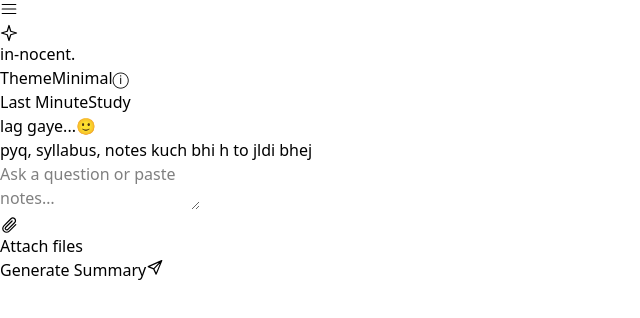
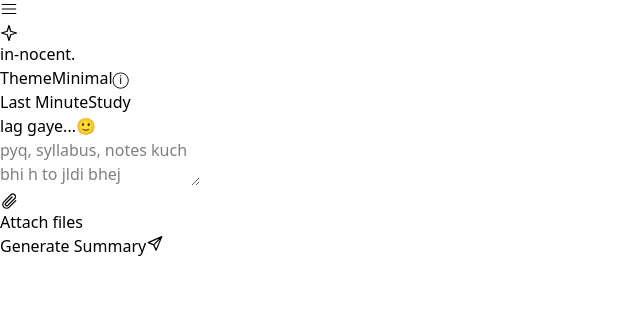
Before and after one commit to garima30-p/exam_prep, a React (Vite) app: page / in a window 1280 px wide. Shown: the top 318 px of the page, without its empty margins (0-640 px from the left). Built offline with nearby package versions, Linux system fonts and the light colour scheme.

Commit message:
reset the ui

```diff
--- a/src/main.tsx
+++ b/src/main.tsx
@@ -840,8 +840,7 @@ export function App({api=demoApi}:{api?:ExamApi}) {
     </aside>
     <main id="main" className={'wrap '+(workspaceResult?'workspace':'landing')}>
       {modeButtons('Preparation mode')}
-      <ThemeHero {...theme} headline={mode==='last-minute'?'lag gaye...🙂':'is baar to phod denge'}
-        description="pyq, syllabus, notes kuch bhi h to jldi bhej" compact={workspaceResult}/>
+      <ThemeHero {...theme} headline={mode==='last-minute'?'lag gaye...🙂':'is baar to phod denge'} compact={workspaceResult}/>
       <div className="exam-overview">
         {(context.subject||book?.subject||mode==='last-minute'&&context.minutes>0)&&<p className="summary">{[context.subject||book?.subject,mode==='last-minute'&&context.minutes?context.minutes+' min available':''].filter(Boolean).join(' · ')}</p>}
         {!busy&&reviewDocuments.length>0&&<button className="link review-notice" onClick={()=>infoDialog.current?.showModal()}>⚠ {reviewLabel}</button>}
@@ -938,7 +937,7 @@ export function App({api=demoApi}:{api?:ExamApi}) {
           <label htmlFor="prompt" className="sr-only">Ask a question or paste notes</label>
           <textarea ref={workspaceInput} id="prompt" value={draft} onChange={event=>setDraft(event.target.value)}
             onKeyDown={event=>{if(event.key==='Enter'&&!event.shiftKey&&!event.nativeEvent.isComposing&&event.keyCode!==229){event.preventDefault();submitMessage();}}}
-            placeholder={needsTime&&mode==='last-minute'?'How many minutes can you study?':'Ask a question or paste notes…'} rows={2} maxLength={8000}/>
+            placeholder={needsTime&&mode==='last-minute'?'How many minutes can you study?':'pyq, syllabus, notes kuch bhi h to jldi bhej'} rows={2} maxLength={8000}/>
           {files.length>0 && <ul className="files">{files.map(item=><li key={item.id}><Icon name="file"/><span title={item.file.name}>{item.file.name}</span><select disabled={busy} aria-label={'Type for '+item.file.name} value={item.kind} onChange={e=>modifyFile(item.id,e.target.value)}>{['Unclassified','Syllabus','Past paper','Notes','Administrative','Unreadable'].map(k=><option key={k}>{k}</option>)}</select><button disabled={busy} type="button" className="icon-btn" aria-label={'Remove '+item.file.name} onClick={()=>modifyFile(item.id)}><Icon name="close"/></button></li>)}</ul>}
           <div className="composer-actions">
             <input hidden ref={input} type="file" accept={acceptedDocuments} multiple onChange={(e:ChangeEvent<HTMLInputElement>)=>{attachment(e.target.files);e.target.value='';}}/>
--- a/src/style.css
+++ b/src/style.css
@@ -8,6 +8,7 @@
   --ink: #242628;
   --page: #f7f7f5;
   --muted: #575c62;
+  --hint-text: #575c62;
   --line: #d6d7d4;
   --surface: #fff;
   --subtle: #eeefec;
@@ -60,10 +61,9 @@ button:disabled{opacity:.55;cursor:default}
 .link:hover{text-decoration:underline}
 #root{display:flex;flex-direction:column;min-height:100dvh}
 .landing,.workspace{position:relative;display:flex;flex:1;flex-direction:column}
-.hero{text-align:center;padding:clamp(2rem,7vw,4.5rem) 0 1.3rem}
-.workspace .hero{padding-top:2.75rem}
-.hero h1{font-size:clamp(2.25rem,7vw,4.5rem);font-weight:650;letter-spacing:-.065em;line-height:1.06;margin:0}
-.hero em{color:var(--accent);font-style:normal}
+.hero{position:relative;text-align:center;padding-bottom:.75rem}
+.hero h1{color:var(--hint-text);font-size:clamp(1rem,3.5vw,1.25rem);font-weight:400;line-height:1.4;margin:0}
+[data-theme^="anime-"]{--hint-text:#c7c7c7}
 .footer{justify-content:center}
 .setup{max-width:780px;margin:auto}
 .composer,.coverage,.followup{background:var(--surface);border:1px solid var(--line);border-radius:var(--radius);padding:1.1rem}
@@ -157,17 +157,6 @@ dialog::backdrop{background:var(--backdrop)}
 [data-theme="anime-demon-slayer"] body{background:repeating-linear-gradient(46deg,transparent 0 16px,#ff705508 17px 19px,transparent 20px 38px),linear-gradient(145deg,#301b21,transparent 60%)}
 [data-theme="anime-aot"] body{background:repeating-linear-gradient(0deg,transparent 0 28px,#e3ce9709 29px 30px),linear-gradient(122deg,#303b30,transparent 57%)}
 [data-theme="cute"] body{background:radial-gradient(ellipse 38rem 24rem at 18% 12rem,#e3dcff,transparent),radial-gradient(ellipse 35rem 22rem at 86% 10rem,#ffd4e4,transparent),linear-gradient(125deg,#fff1dc,transparent 55%)}
-.hero{position:relative}
-.hero-anime{
-  display:grid;grid-template-columns:minmax(0,.85fr) minmax(0,1fr);align-items:center;
-  min-height:clamp(260px,32vw,360px);text-align:left;gap:clamp(.5rem,4vw,3rem);
-  padding:1rem 0;margin-bottom:1rem;
-}
-.hero-anime h1{font-size:clamp(2.5rem,8vw,7rem);line-height:.87}
-.hero-anime h1 em{display:block}
-[data-theme="anime-jjk"] .hero h1{font-style:italic;font-weight:900;text-shadow:0 0 35px #a967ff57}
-[data-theme="anime-demon-slayer"] .hero h1{font-family:Georgia,serif;font-style:italic;letter-spacing:-.05em}
-[data-theme="anime-aot"] .hero h1{font-family:"Arial Narrow","Franklin Gothic Medium",sans-serif;font-weight:900;text-transform:uppercase;letter-spacing:-.065em}
 .character-scene{position:relative;display:grid;place-items:center;isolation:isolate;overflow:hidden;margin:0;min-height:clamp(210px,29vw,340px)}
 .character-portrait{position:relative;width:min(78%,310px);margin:1rem 0;border:1px solid var(--accent);border-radius:var(--radius);overflow:hidden;background:var(--surface);box-shadow:0 0 22px var(--aura-glow);animation:portrait-arrival .24s ease-out both}
 .character-image,.character-fallback{display:block;width:100%;height:auto;aspect-ratio:1;object-fit:contain}
@@ -197,9 +186,6 @@ dialog::backdrop{background:var(--backdrop)}
 [data-theme="anime-aot"] .primary:hover:not(:disabled){box-shadow:inset 0 0 0 2px #ffffff65}
 [data-theme="anime-aot"] :is(.primary,.secondary){border-radius:2px;letter-spacing:.05em}
 [data-theme="cute"]{font-family:ui-rounded,"Trebuchet MS","Segoe UI",sans-serif}
-.hero-cute{padding-bottom:.15rem}
-.hero-cute h1{font-weight:800;letter-spacing:-.05em}
-.hero-cute h1 em{font-family:Georgia,serif;font-weight:400;font-style:italic}
 .cute-desk{display:flex;align-items:end;justify-content:center;gap:clamp(.35rem,4vw,1.6rem);margin:.35rem auto 0}
 .desk-prop{position:relative;width:clamp(62px,16vw,113px);border:0;background:transparent;padding:0;transform-origin:center bottom;touch-action:manipulation}
 .desk-prop[data-prop="kitty"]{width:clamp(92px,22vw,152px)}
@@ -251,8 +237,6 @@ dialog::backdrop{background:var(--backdrop)}
 .study-aura-pulse{position:absolute;inset:0;z-index:-1;border:2px solid var(--accent);border-radius:var(--radius);animation:study-aura .65s ease-out both}
 @keyframes study-aura{from{opacity:.8;transform:scale(.9);box-shadow:0 0 12px var(--aura-glow)}to{opacity:0;transform:scale(1.55)}}
 @media(max-width:550px){
-  .hero-anime,.workspace .hero-anime{grid-template-columns:1fr;text-align:center;padding:1.5rem 0 .3rem}
-  .hero-anime h1 em{display:inline}
   .character-scene{min-height:190px}
   .character-portrait{width:min(64%,210px)}
   .character-options{grid-template-columns:repeat(3,minmax(0,1fr))}
@@ -359,6 +343,7 @@ dialog::backdrop{background:var(--backdrop)}
 .unified-composer{position:sticky;margin-block:auto 0;padding-top:.65rem;bottom:var(--composer-inset,0px);z-index:3;padding-bottom:max(.55rem,env(safe-area-inset-bottom));background:var(--page)}
 .unified-composer .composer{padding:.7rem}
 .unified-composer textarea{margin:0 0 .45rem;padding:.25rem;min-height:3rem;max-height:26dvh;font-size:1rem}
+.unified-composer textarea::placeholder{color:var(--hint-text);opacity:1}
 .unified-composer .primary.icon-btn{min-width:44px;min-height:44px}
 .unified-composer .files{max-height:8rem;overflow:auto;margin:.3rem 0}
 .message-actions,.discussion-context{display:flex;align-items:center;gap:.55rem}
@@ -366,9 +351,6 @@ dialog::backdrop{background:var(--backdrop)}
 .discussion-context span{min-width:0;overflow-wrap:anywhere}
 .discussion-context button{flex:none}
 .exam-settings{padding:.25rem .3rem}
-.hero p{color:var(--muted);margin:.65rem 0 0;font-size:.95rem}
-.hero.hero-compact,.workspace .hero.hero-compact{padding:.35rem 0 .7rem}
-.hero-compact h1{font-size:clamp(1.55rem,5vw,2.4rem)}
 .jump-latest{position:absolute;inset:auto .8rem .6rem auto;box-shadow:0 2px 8px #0002}
 .coach-answer{line-height:1.65;overflow-wrap:anywhere}
 .coach-answer h1,.coach-answer h2,.coach-answer h3,.coach-answer h4,.coach-answer h5,.coach-answer h6{font-size:1.06rem;line-height:1.35;font-weight:750;margin:.85rem 0 .25rem}
--- a/src/themes.tsx
+++ b/src/themes.tsx
@@ -183,13 +183,10 @@ function Sticker({ asset, label }: typeof props[number]) {
   </button>;
 }
 
-export function ThemeHero({theme,anime,character,transition,headline,description,compact}:Pick<ReturnType<typeof useTheme>,
-  'theme'|'anime'|'character'|'transition'>&{headline:string;description:string;compact:boolean}) {
-  return <section className={'hero'+(compact?' hero-compact':anime?' hero-anime':theme==='cute'?' hero-cute':'')}>
-    <div>
-      <h1>{headline}</h1>
-      <p>{description}</p>
-    </div>
+export function ThemeHero({theme,anime,character,transition,headline,compact}:Pick<ReturnType<typeof useTheme>,
+  'theme'|'anime'|'character'|'transition'>&{headline:string;compact:boolean}) {
+  return <section className="hero">
+    <h1>{headline}</h1>
     {!compact&&anime&&character&&<CharacterScene key={character.id} anime={anime} character={character}/>}
     {!compact&&theme==='cute'&&<div className="cute-desk">{props.map(prop=><Sticker key={prop.asset} {...prop}/>)}</div>}
     {transition>0&&<span key={transition} className="theme-transition" aria-hidden="true"/>}
```
